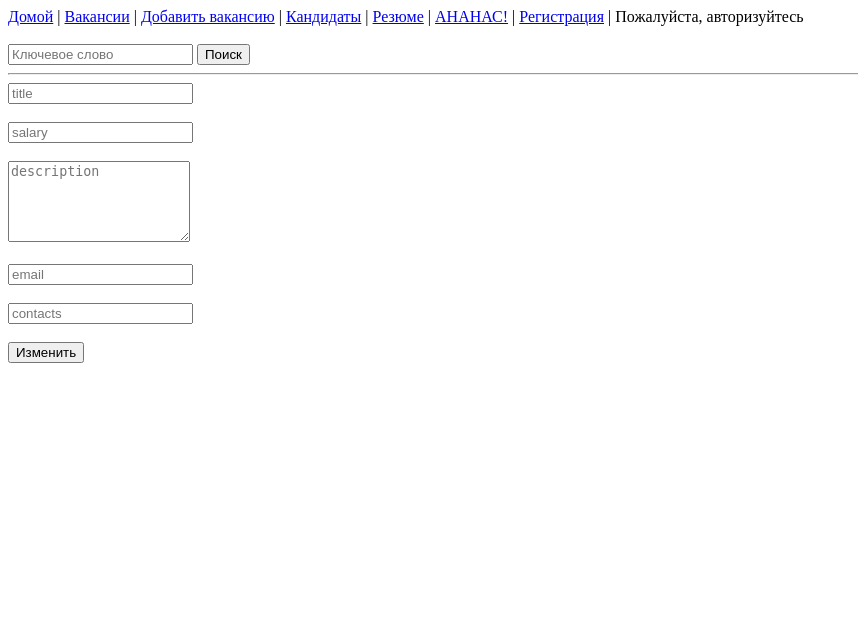
After one commit to Amankaium/py3-hh, a Django app: template core/templates/vacancy/vacancy_edit_form.html in a window 1280 px wide. The commit adds this page. Shown: the top 620 px of the page, without its empty margins (0-858 px from the left). Run offline with Django 4.2, Linux system fonts and the light colour scheme; the template is opened without the code that fills it, so the values that code supplies are empty.

Commit message:
modified vacancy update

```diff
--- a/core/models.py
+++ b/core/models.py
@@ -15,7 +15,8 @@ class Vacancy(models.Model):
     )
     category = models.ForeignKey(
         to='Category',
-        null=True, blank=True,
+        null=True,  # обязательный в базе данных
+        blank=True,  # обязательный в django
         on_delete=models.SET_NULL,
         verbose_name='категория'
     )
--- /dev/null
+++ b/core/templates/vacancy/vacancy_edit_form.html
@@ -0,0 +1,15 @@
+{% extends 'base.html' %}
+
+{% block content %}
+
+    <form method="POST">
+        {% csrf_token %}
+        <input type="text" name="title" placeholder="title" value='{{ vacancy.title }}'><br><br>
+        <input type="number" name="salary" placeholder="salary" value='{{ vacancy.salary }}'><br><br>
+        <textarea name="description" cols="20" rows="5" placeholder="description" value='{{ vacancy.description }}'></textarea><br><br>
+        <input type="email" name="email" placeholder="email" value='{{ vacancy.email }}'><br><br>
+        <input type="text" name="contacts" placeholder="contacts" value='{{ vacancy.contacts }}'><br><br>
+        <button>Изменить</button>
+    </form>
+
+{% endblock %}
--- a/core/templates/vacancy/vacancy_page.html
+++ b/core/templates/vacancy/vacancy_page.html
@@ -13,4 +13,5 @@
             <li>{{ candidate.name }}</li>
         {% endfor %}
     </ul>
+    <a href="{% url 'vacancy-edit' vacancy.id %}">Изменить</a>
 {% endblock %}
--- a/handhunter/urls.py
+++ b/handhunter/urls.py
@@ -28,6 +28,7 @@ urlpatterns = [
     path('address/', address),
     path('vacancies/', vacancy_list),
     path('vacancy/<int:id>/', vacancy_detail, name='vacancy-info'),
+    path('vacancy-edit/<int:id>/', vacancy_edit, name='vacancy-edit'),
     path('add-vacancy/', vacancy_add),
     path("workers/", workers),
     path("worker/<int:id>/", worker_info),
```
Also changed, not shown: core/views.py (+16 -0 lines).
